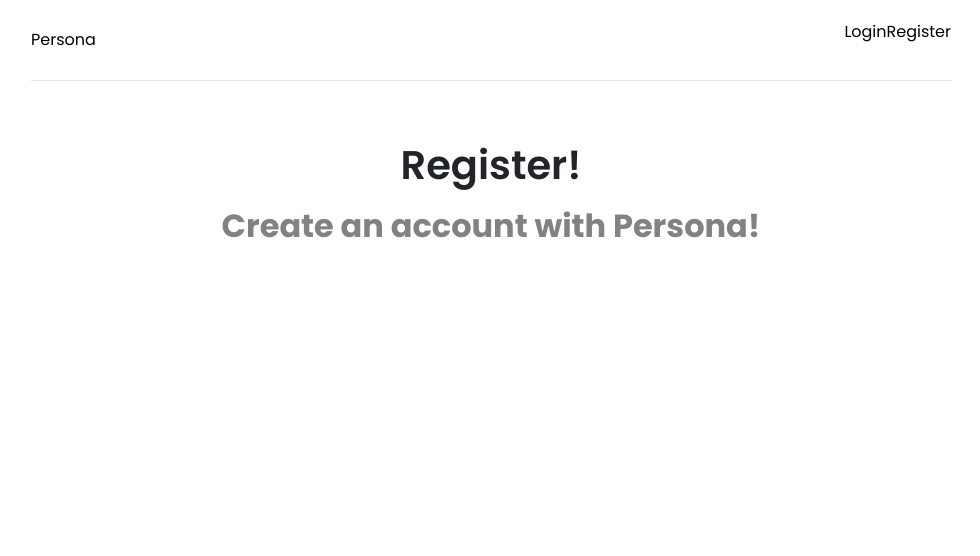
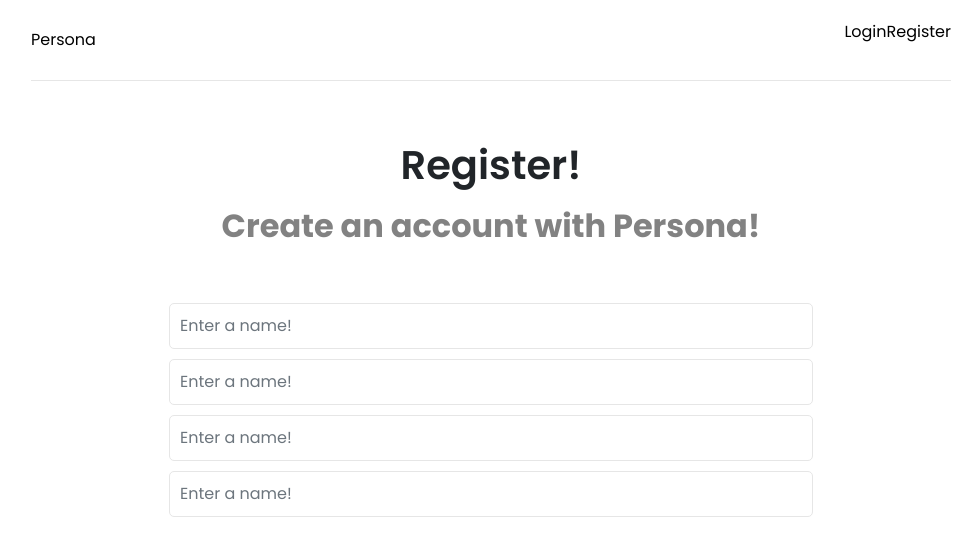
Before and after one commit to Pandaphone/Milestone-3, a React (Create React App) app in the folder frontend/: page /register in a window 1280 px wide. Shown: the top 556 px of the page, without its empty margins (149-1129 px from the left). Built offline with nearby package versions, Linux system fonts and the light colour scheme.

Commit message:
Stubbed out basic form!

```diff
--- a/frontend/src/pages/Register.jsx
+++ b/frontend/src/pages/Register.jsx
@@ -12,7 +12,7 @@
 
     const { name, email, password, passwordConfirm } = formData
 
-
+    const onnChange = () => {}
 
 
   return <>
@@ -23,7 +23,53 @@
         <p>Create an account with Persona!</p>
     </section>
 
-    <section className="form"></section>
+    <section className="form">
+        <form>
+            <div className="form-group">
+            <input
+            type="text"
+            className="form-control"
+            id='name'
+            name='name' value={name}
+            placeholder='Enter a name!'
+            onChange={onnChange}
+            />
+            </div>
+
+            <div className="form-group">
+            <input
+            type="text"
+            className="form-control"
+            id='name'
+            name='name' value={name}
+            placeholder='Enter a name!'
+            onChange={onnChange}
+            />
+            </div>
+
+            <div className="form-group">
+            <input
+            type="text"
+            className="form-control"
+            id='name'
+            name='name' value={name}
+            placeholder='Enter a name!'
+            onChange={onnChange}
+            />
+            </div>
+
+            <div className="form-group">
+            <input
+            type="text"
+            className="form-control"
+            id='name'
+            name='name' value={name}
+            placeholder='Enter a name!'
+            onChange={onnChange}
+            />
+            </div>
+        </form>
+    </section>
   </>
 
 }
```
